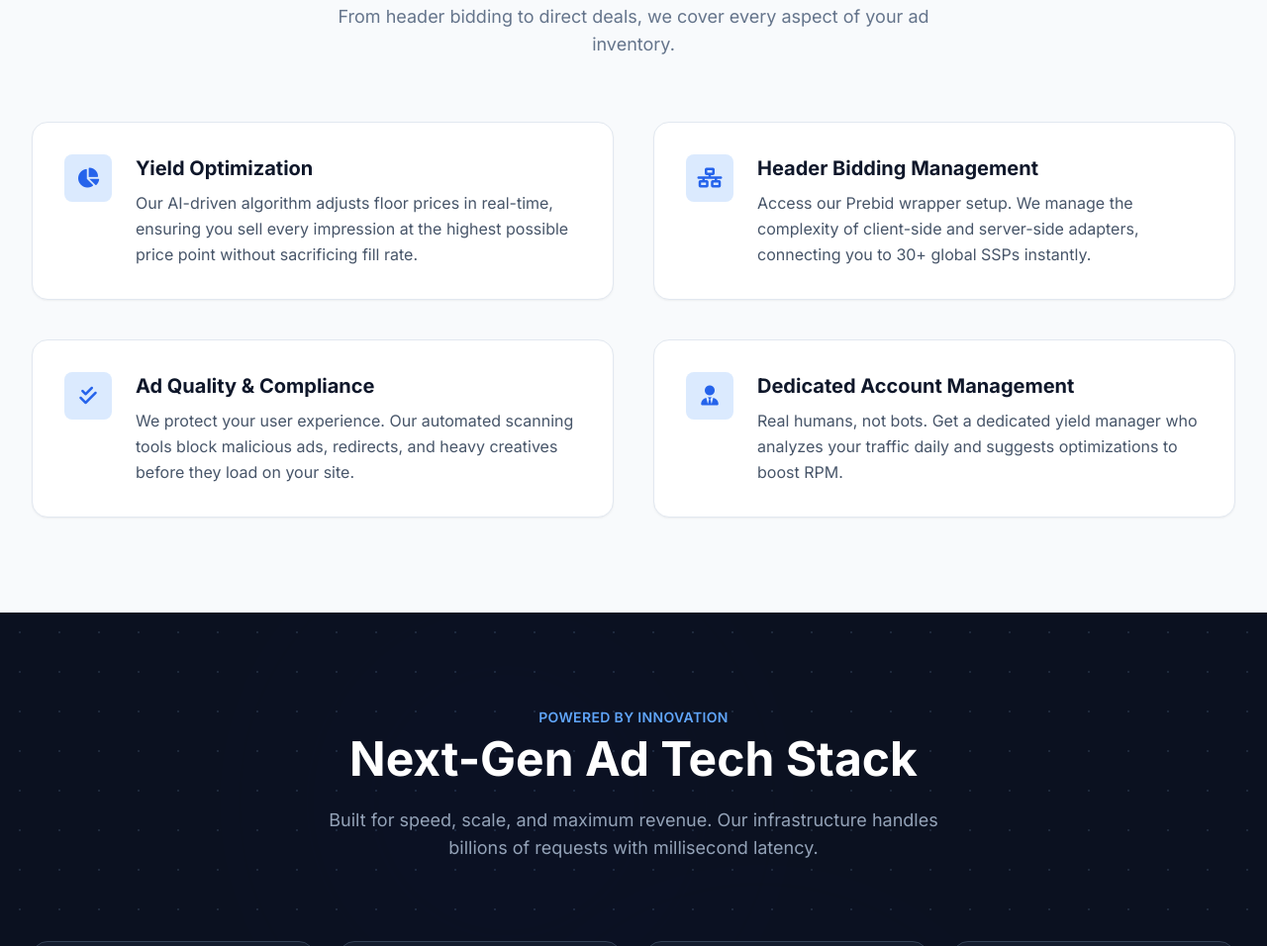
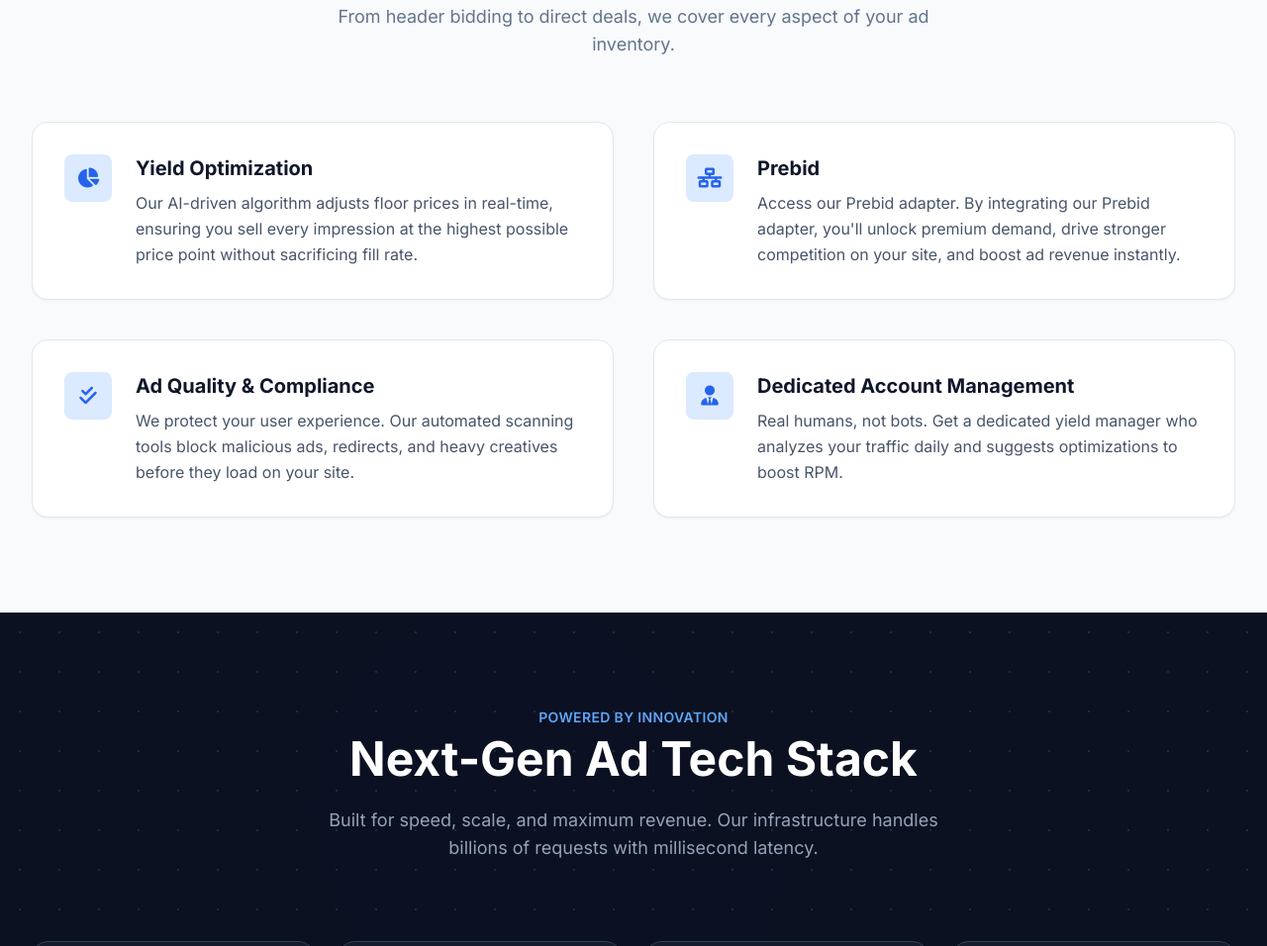
Before and after one commit to edrf93/project1931399111100101, a website: page index.html in a window 1280 px wide. Shown: the part 1291-2247 px from the top of the page at 99% size. Drawn offline with nearby package versions, Linux system fonts and the light colour scheme.

Commit message:
Add files via upload

```diff
--- a/index.html
+++ b/index.html
@@ -178,9 +178,9 @@
                         </div>
                     </div>
                     <div>
-                        <h4 class="text-xl font-bold text-slate-900 mb-2">Header Bidding Management</h4>
+                        <h4 class="text-xl font-bold text-slate-900 mb-2">Prebid</h4>
                         <p class="text-slate-600 leading-relaxed">
-                            Access our Prebid wrapper setup. We manage the complexity of client-side and server-side adapters, connecting you to 30+ global SSPs instantly.
+                            Access our Prebid adapter. By integrating our Prebid adapter, you'll unlock premium demand, drive stronger competition on your site, and boost ad revenue instantly.
                         </p>
                     </div>
                 </div>
```
